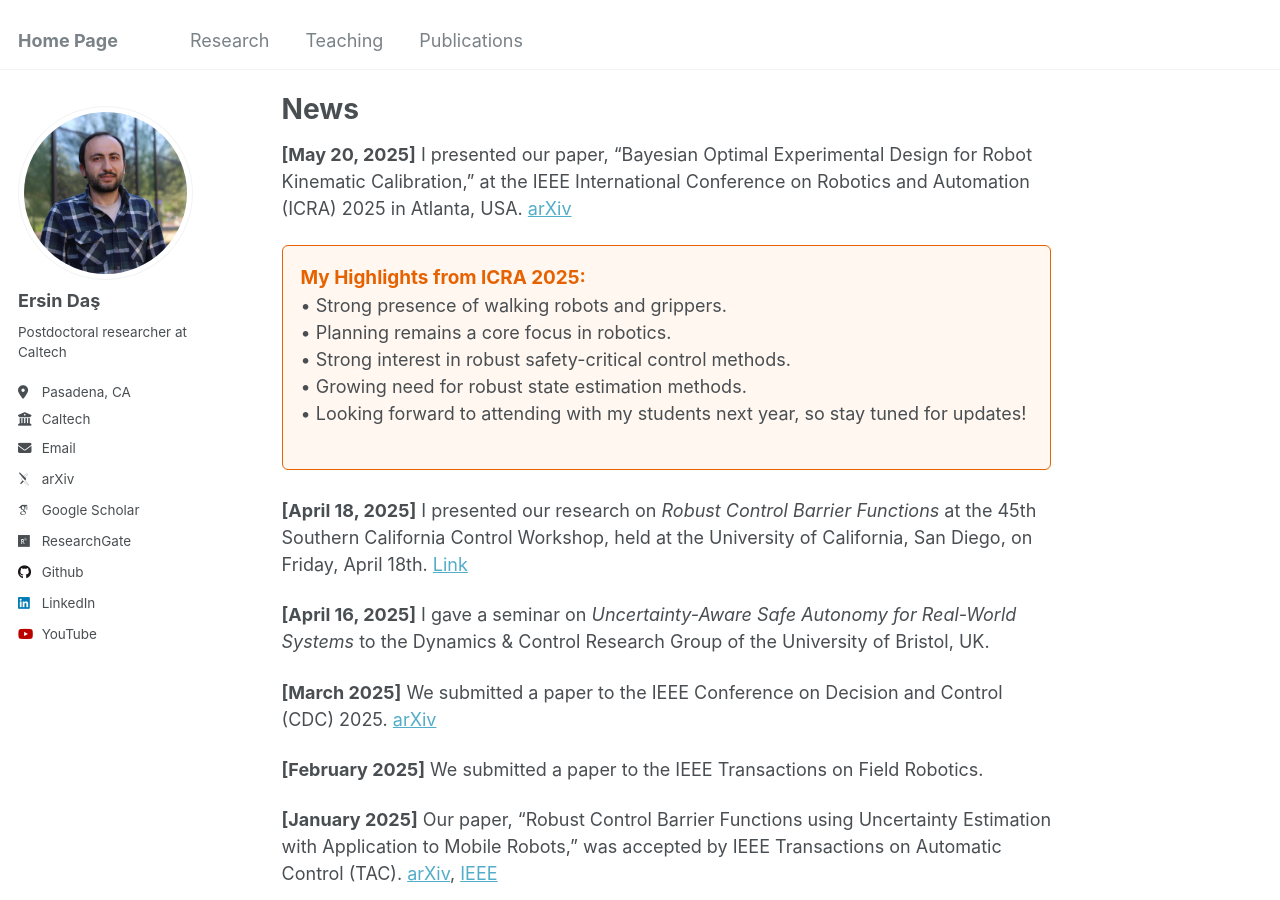
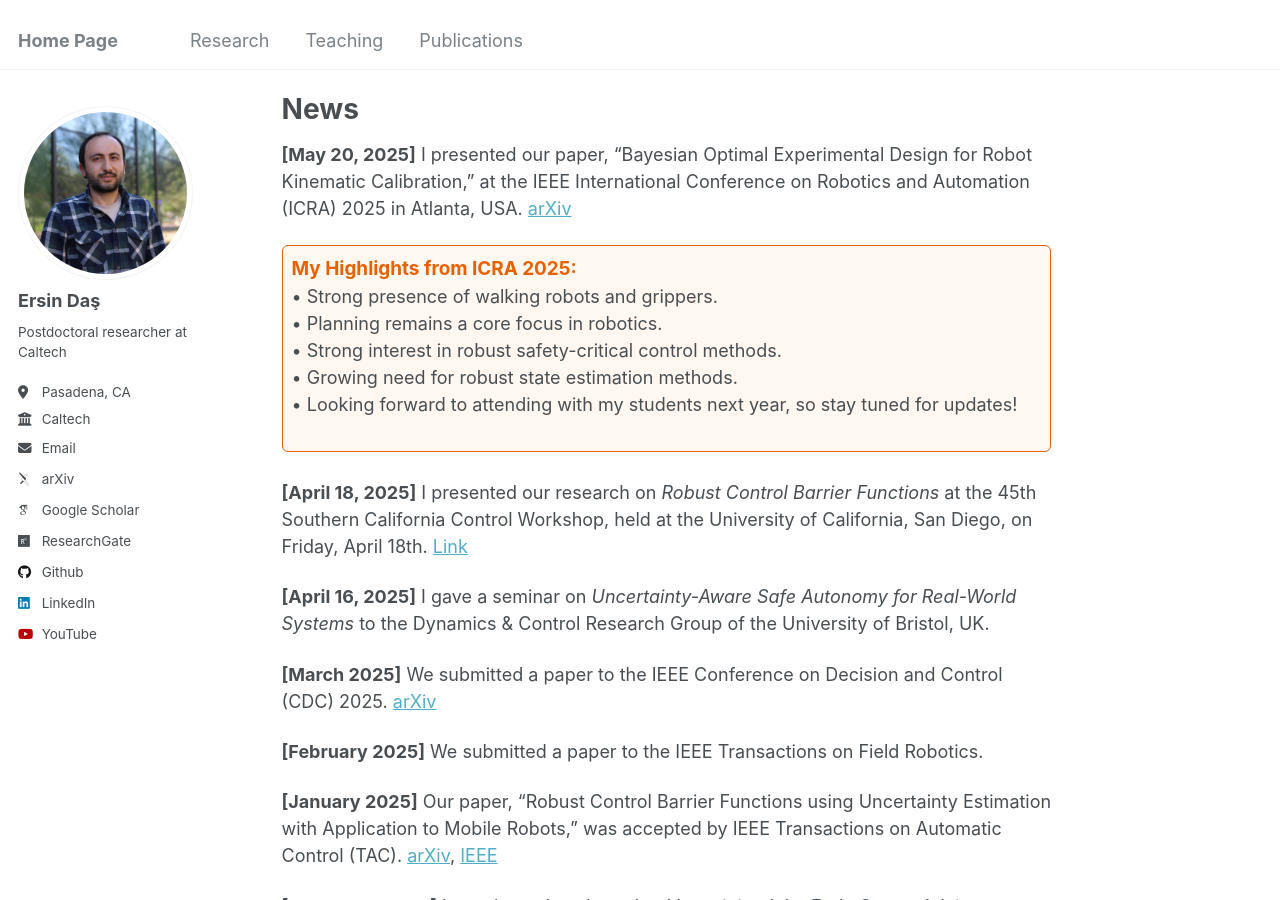
Before and after one commit to ersindas/ersindas.github.io, a Jekyll site: the page built from _pages/about.md, in a window 1280 px wide and 900 px high, scrolled down 317 px. Built offline with Jekyll 4.4.1, drawn with Linux system fonts in a browser that asks for light colours; some web fonts are replaced.

Commit message:
Update about.md

```diff
--- a/_pages/about.md
+++ b/_pages/about.md
@@ -15,7 +15,7 @@ News
 ======
 **[May 20, 2025]** I presented our paper, "Bayesian Optimal Experimental Design for Robot Kinematic Calibration," at the IEEE International Conference on Robotics and Automation (ICRA) 2025 in Atlanta, USA. [arXiv](https://arxiv.org/pdf/2409.10802)
 
-<div style="border: 1px solid #e66100; background-color: #fff7f0; padding: 1em 1em; margin: 0.8em 0 0.5em 0; border-radius: 6px;">
+<div style="border: 1px solid #e66100; background-color: #fff7f0; padding: 0.5em 0.5em; margin: 0.2em 0 0.2em 0; border-radius: 6px;">
   <strong style="color:#e66100; font-size: 1.05em;">My Highlights from ICRA 2025:</strong><br>
   • Strong presence of walking robots and grippers.<br>
   • Planning remains a core focus in robotics.<br>
```
